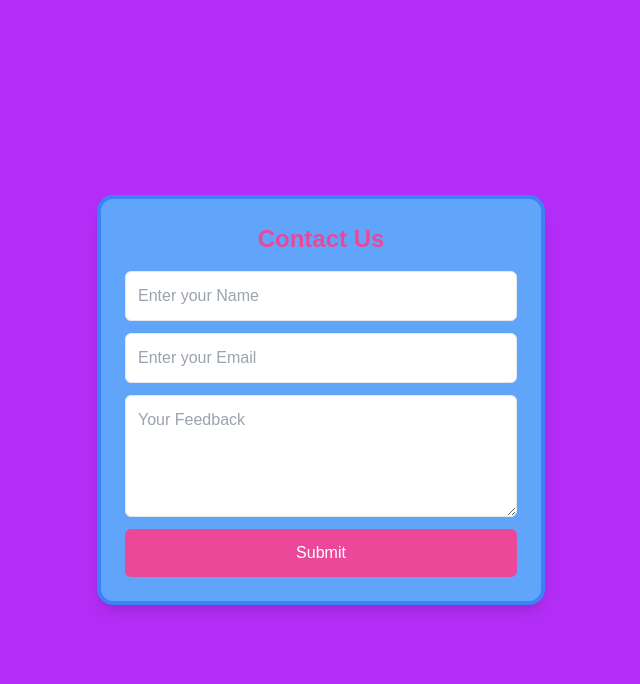
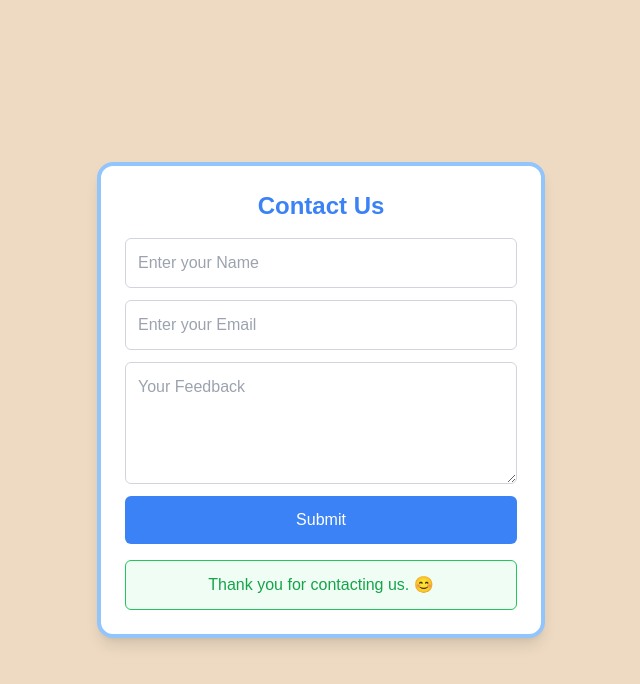
Before and after one commit to HassanRJ-3108/Adding-AI-Chat-BoT, a Next.js app: page /contact in a window 1280 px wide. Both pictures are taken after typing "Sample", "name@example.com", "Sample" into the empty fields and a click on the button "Submit". Shown: the top 684 px of the page, without its empty margins (319-959 px from the left). Built offline with nearby package versions, Linux system fonts and the light colour scheme.

Commit message:
add commit

```diff
--- a/src/app/contact/page.tsx
+++ b/src/app/contact/page.tsx
@@ -1,34 +1,38 @@
 'use client';
 
-import { useState, ChangeEvent, FormEvent } from 'react';
+import { useState } from 'react';
 
 export default function ContactPage() {
-    const [bgColor, setBgColor] = useState('#f3f4f6');
+    const [bgColor, setBgColor] = useState('#f9fafb');
     const [formData, setFormData] = useState({ name: '', email: '', feedback: '' });
+    const [message, setMessage] = useState('');
+
+    // Lighter color palette
+    const colors = ['#DFFFD6', '#D6EAF8', '#F2F3F4', '#EADCF8', '#F8D6E8', '#FFF9C4', '#EEDAC2'];
 
     const handleMouseMove = () => {
-        const randomColor = `rgb(${Math.floor(Math.random() * 256)}, ${Math.floor(Math.random() * 256)}, ${Math.floor(Math.random() * 256)})`;
+        const randomColor = colors[Math.floor(Math.random() * colors.length)];
         setBgColor(randomColor);
     };
 
-    const handleChange = (e: ChangeEvent<HTMLInputElement | HTMLTextAreaElement>) => {
+    const handleChange = (e: React.ChangeEvent<HTMLInputElement | HTMLTextAreaElement>) => {
         setFormData({ ...formData, [e.target.name]: e.target.value });
     };
 
-    const handleSubmit = (e: FormEvent<HTMLFormElement>) => {
+    const handleSubmit = (e: React.FormEvent<HTMLFormElement>) => {
         e.preventDefault();
-        alert('Thank you for your response! 😊');
+        setMessage('Thank you for contacting us. 😊');
         setFormData({ name: '', email: '', feedback: '' });
     };
 
     return (
         <div
-            className="flex flex-col items-center justify-center min-h-screen px-4 py-6 transition-colors duration-200"
+            className="flex flex-col items-center justify-center min-h-screen px-4 py-6 transition-colors duration-300"
             style={{ backgroundColor: bgColor }}
             onMouseMove={handleMouseMove}
         >
-            <div className="bg-blue-400 shadow-lg rounded-2xl p-6 w-full max-w-sm md:max-w-md text-center border-4 border-blue-500">
-                <h2 className="text-xl md:text-2xl font-semibold text-pink-500 mb-4">Contact Us</h2>
+            <div className="bg-white shadow-lg rounded-2xl p-6 w-full max-w-sm md:max-w-md text-center border-4 border-blue-300">
+                <h2 className="text-xl md:text-2xl font-semibold text-blue-500 mb-4">Contact Us</h2>
                 <form onSubmit={handleSubmit} className="flex flex-col gap-3">
                     <input
                         type="text"
@@ -36,7 +40,7 @@ export default function ContactPage() {
                         value={formData.name}
                         onChange={handleChange}
                         placeholder="Enter your Name"
-                        className="p-3 w-full rounded-md border focus:outline-none"
+                        className="p-3 w-full rounded-md border border-gray-300 focus:outline-none focus:ring-2 focus:ring-blue-400"
                         required
                     />
                     <input
@@ -45,7 +49,7 @@ export default function ContactPage() {
                         value={formData.email}
                         onChange={handleChange}
                         placeholder="Enter your Email"
-                        className="p-3 w-full rounded-md border focus:outline-none"
+                        className="p-3 w-full rounded-md border border-gray-300 focus:outline-none focus:ring-2 focus:ring-blue-400"
                         required
                     />
                     <textarea
@@ -53,14 +57,22 @@ export default function ContactPage() {
                         value={formData.feedback}
                         onChange={handleChange}
                         placeholder="Your Feedback"
-                        className="p-3 w-full rounded-md border focus:outline-none"
+                        className="p-3 w-full rounded-md border border-gray-300 focus:outline-none focus:ring-2 focus:ring-blue-400"
                         rows={4}
                         required
                     />
-                    <button type="submit" className="bg-pink-500 text-white p-3 rounded-md hover:bg-blue-700 transition w-full">
+                    <button type="submit" className="bg-blue-500 text-white p-3 rounded-md hover:bg-blue-700 transition w-full">
                         Submit
                     </button>
                 </form>
+                {message && (
+                    <input
+                        type="text"
+                        value={message}
+                        readOnly
+                        className="mt-4 p-3 w-full rounded-md border border-green-500 text-green-600 text-center bg-green-50"
+                    />
+                )}
             </div>
         </div>
     );
--- a/src/app/page.tsx
+++ b/src/app/page.tsx
@@ -14,7 +14,7 @@ export default function Home() {
       {/* Skills Button */}
       <div className="flex justify-center my-6">
         <Link href="/skills">
-          <div className="flex items-center gap-2 bg-pink-500 text-green-500 font-semibold px-4 py-2 rounded-lg shadow-md hover:bg-pink-600 transition">
+          <div className="flex items-center gap-2 bg-blue-400 text-blue-900 font-semibold px-4 py-2 rounded-lg shadow-md hover:bg-gray-800 transition">
             <Image src="/EDUCATION.png" alt="Skills Logo" width={24} height={24} />
             <span>Skills</span>
           </div>
--- a/src/app/skills/page.tsx
+++ b/src/app/skills/page.tsx
@@ -17,7 +17,7 @@ const skills = [
 
 const Skill = () => {
   return (
-    <div id="skill" className="px-4 py-16 sm:py-24 bg-sky-300">
+    <div id="skill" className="px-4 py-16 sm:py-24 bg-gray-700">
       <section className="text-gray-600 body-font">
         <div className="container mx-auto text-center">
           <div className="flex flex-col w-full mb-12 items-center">
--- a/src/components/footer.tsx
+++ b/src/components/footer.tsx
@@ -14,7 +14,7 @@ export const Footer = () => {
             © 2025 Syeda Gulzar Bano
           </p>
           <div className="flex sm:ml-auto sm:mt-0 mt-4 space-x-4">
-          <a href="https://www.twitter.com/GulzarBano3" target="_blank" rel="noopener noreferrer">
+          <a href="https://x.com/SyedaGulzarBano?t=QOrvq9NED2dO1SQCGT1QIw&s=08" target="_blank" rel="noopener noreferrer">
               <Image src="/TWITTERX.jpeg" alt="Twitter" width={40} height={40} className="transition duration-300 ease-in-out transform hover:scale-110" />
             </a>
             <a href="https://www.linkedin.com/in/gulzar-bano-syeda-b3b7b1230" target="_blank" rel="noopener noreferrer">
```
